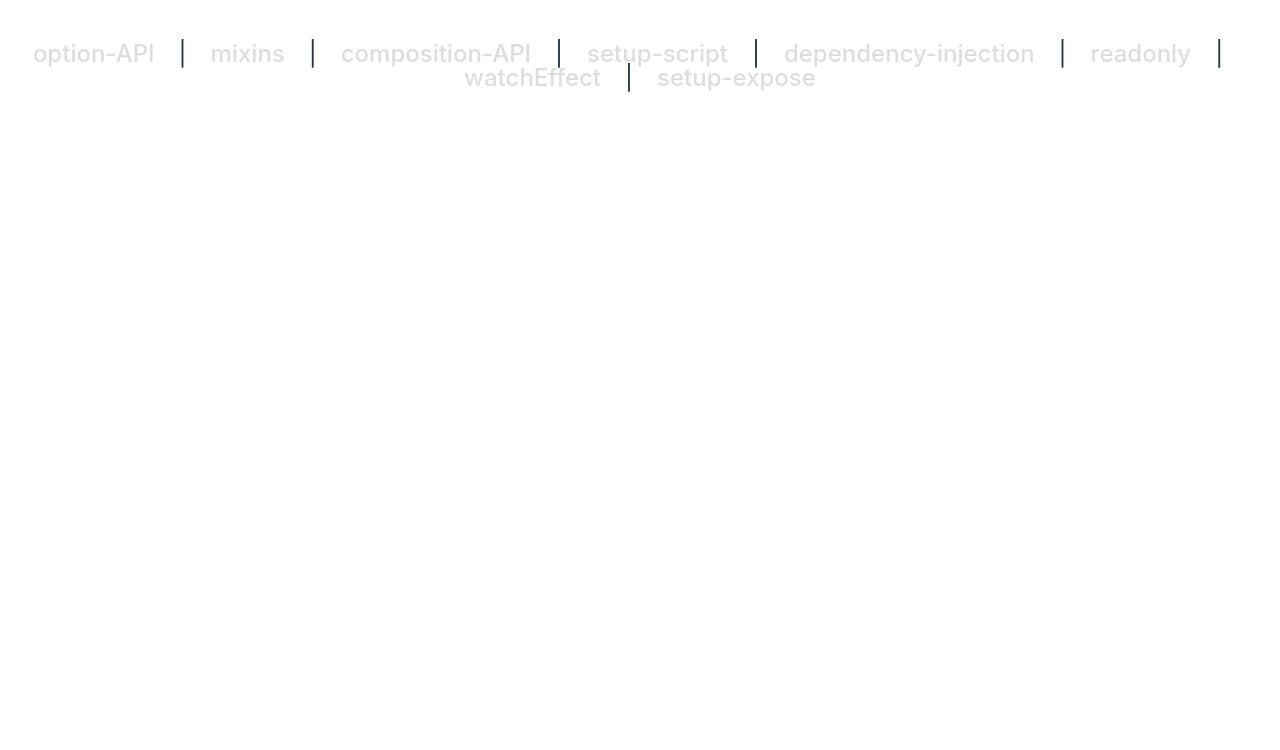
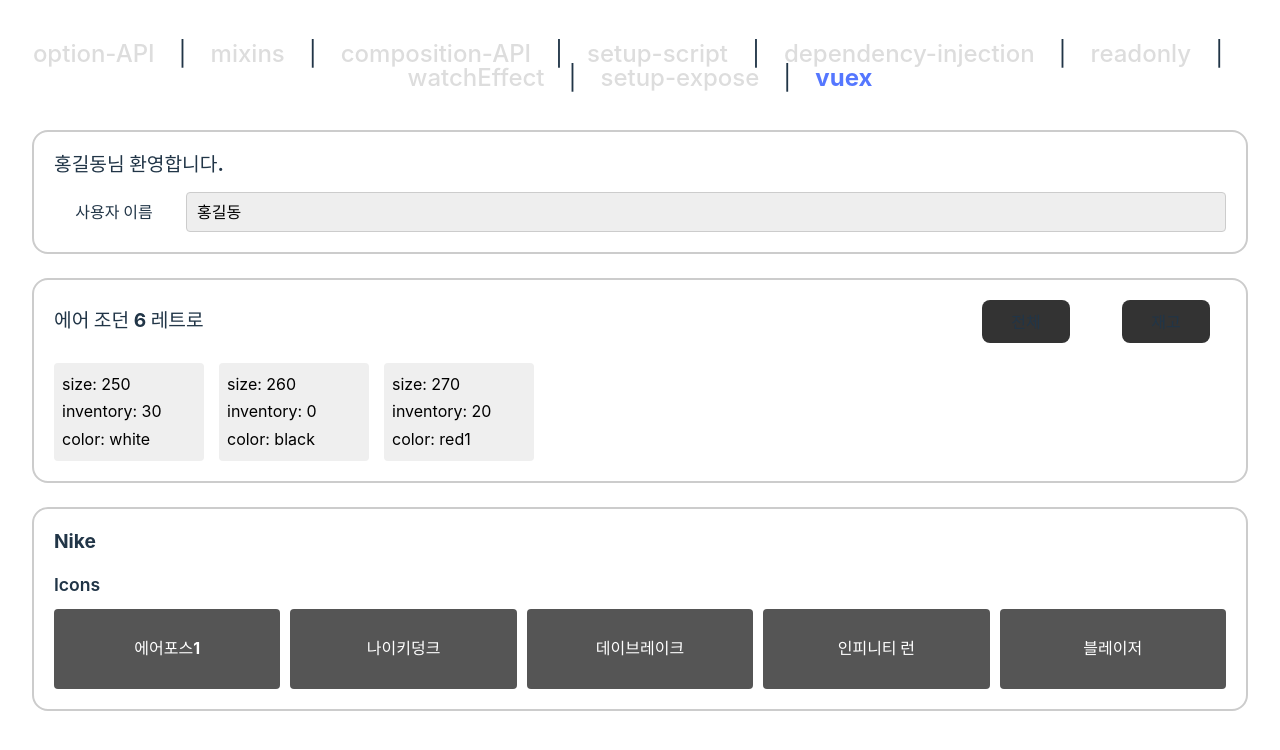
Before and after one commit to koallazon/composition-api, a Vue app: page /vuex in a window 1280 px wide. Shown: the top 750 px of the page. Built offline with nearby package versions, Linux system fonts and the light colour scheme.

Commit message:
vuex 추가

```diff
--- a/package.json
+++ b/package.json
@@ -13,7 +13,8 @@
   "dependencies": {
     "lodash-es": "^4.17.21",
     "vue": "^3.2.37",
-    "vue-router": "4"
+    "vue-router": "4",
+    "vuex": "^4.0.2"
   },
   "devDependencies": {
     "@vitejs/plugin-vue": "^3.0.3",
--- /dev/null
+++ b/src/pages/Vuex.vue
@@ -0,0 +1,72 @@
+<template>
+  <div class="container">
+    <section id="user">
+      <h3>{{ welcomeText }}</h3>
+      <label for="username" class="font-bold">사용자 이름</label>
+      <input
+        id="username"
+        :value="username"
+        type="text"
+        class="text-base grow ml-3"
+        @input="changeName"
+      />
+    </section>
+    <section id="product">
+      <h3>{{ productName }}</h3>
+      <BaseButton label="전체" @click="changeFilterType" />
+      <BaseButton label="재고" value="STOCK" @click="changeFilterType" />
+      <ul v-if="hasProduct">
+        <li v-for="(product, idx) in filteredProducts" :key="idx">
+          <p v-for="n in Object.keys(product).length" :key="`product-${n}`">
+            <label>{{ Object.keys(product)[n - 1] }}</label
+            ><span>: {{ product[Object.keys(product)[n - 1]] }}</span>
+          </p>
+        </li>
+      </ul>
+      <div v-else>제품이 없습니다.</div>
+    </section>
+    <section id="brand">
+      <h3>{{ brandName }}</h3>
+      <h4>Icons</h4>
+      <ul>
+        <Card
+          v-for="(icon, index) in icons"
+          :key="index"
+          :item="icon"
+          @click="changeActiveStatus"
+        />
+      </ul>
+    </section>
+  </div>
+</template>
+
+<script>
+import BaseButton from '../components/BaseButton.vue'
+import Card from '../components/Card.vue'
+import { mapState, mapGetters, mapMutations } from 'vuex'
+export default {
+  components: {
+    BaseButton,
+    Card,
+  },
+  computed: {
+    ...mapState('user', {
+      username: (state) => state.name,
+    }),
+    ...mapState('product', {
+      productName: (state) => state.name,
+    }),
+    ...mapState('brand', {
+      brandName: (state) => state.name,
+      icons: (state) => state.icons,
+    }),
+    ...mapGetters('product', ['hasProduct', 'filteredProducts']),
+    ...mapGetters('user', ['welcomeText', 'loggedIn']),
+  },
+  methods: {
+    ...mapMutations('product', ['changeFilterType']),
+    ...mapMutations('brand', ['changeActiveStatus']),
+    ...mapMutations('user', ['changeName']),
+  },
+}
+</script>
--- a/src/router.js
+++ b/src/router.js
@@ -43,6 +43,11 @@ const router = createRouter({
       name: 'setup-expose',
       component: () => import('./pages/ExposeParent.vue'),
     },
+    {
+      path: '/vuex',
+      name: 'vuex',
+      component: () => import('./pages/Vuex.vue'),
+    },
   ],
 })
 
--- /dev/null
+++ b/src/store/index.js
@@ -0,0 +1,8 @@
+import { createStore } from 'vuex'
+import * as modules from './modules'
+console.log(modules)
+const store = createStore({
+  modules,
+})
+
+export default store
--- /dev/null
+++ b/src/store/modules/brand.js
@@ -0,0 +1,47 @@
+const brandModule = {
+  state: () => ({
+    name: 'Nike',
+    icons: [
+      {
+        id: 1,
+        name: '에어포스1',
+        active: false,
+      },
+      {
+        id: 2,
+        name: '나이키덩크',
+        active: false,
+      },
+      {
+        id: 3,
+        name: '데이브레이크',
+        active: false,
+      },
+      {
+        id: 4,
+        name: '인피니티 런',
+        active: false,
+      },
+      {
+        id: 5,
+        name: '블레이저',
+        active: false,
+      },
+    ],
+  }),
+  mutations: {
+    changeActiveStatus(state, id) {
+      const findItem = state.icons.findIndex((v) => v.id === id)
+      if (findItem < 0) return
+      state.icons.splice(findItem, 1, {
+        ...state.icons[findItem],
+        active: !state.icons[findItem].active,
+      })
+    },
+  },
+}
+
+export default {
+  namespaced: true,
+  ...brandModule,
+}
--- /dev/null
+++ b/src/store/modules/index.js
@@ -0,0 +1,3 @@
+export { default as product } from './product'
+export { default as brand } from './brand'
+export { default as user } from './user'
--- /dev/null
+++ b/src/store/modules/product.js
@@ -0,0 +1,44 @@
+const productModule = {
+  state: () => ({
+    name: '에어 조던 6 레트로',
+    filterType: 'ALL',
+    products: [
+      {
+        size: 250,
+        inventory: 30,
+        color: 'white',
+      },
+      {
+        size: 260,
+        inventory: 0,
+        color: 'black',
+      },
+      {
+        size: 270,
+        inventory: 20,
+        color: 'red1',
+      },
+    ],
+  }),
+  getters: {
+    hasProduct(state) {
+      return state.products.length > 0
+    },
+    filteredProducts(state) {
+      let conditions = (item) => true
+      if (state.filterType === 'STOCK') conditions = (item) => item.inventory > 0
+      return state.products.filter(conditions)
+    },
+  },
+  mutations: {
+    changeFilterType(state, type) {
+      if (!['ALL', 'STOCK'].includes(type)) throw new Error('invalid type params')
+      state.filterType = type
+    },
+  },
+}
+
+export default {
+  namespaced: true,
+  ...productModule,
+}
--- /dev/null
+++ b/src/store/modules/user.js
@@ -0,0 +1,24 @@
+const userModule = {
+  state: () => ({
+    name: '홍길동',
+    id: 'frontman',
+  }),
+  getters: {
+    loggedIn(state) {
+      return !!state.id
+    },
+    welcomeText(state, getters) {
+      return getters.loggedIn ? `${state.name}님 환영합니다.` : '로그인이 필요합니다.'
+    },
+  },
+  mutations: {
+    changeName(state, e) {
+      state.name = e.target.value?.trim()
+    },
+  },
+}
+
+export default {
+  namespaced: true,
+  ...userModule,
+}
--- a/src/style.css
+++ b/src/style.css
@@ -56,6 +56,7 @@ body {
   grid-template-columns: 1fr;
   grid-row-gap: 1.5rem;
   width: 100%;
+  margin: 0 auto;
 }
 
 button[type='button'] {
```
Also changed, not shown: src/main.js (+9 -5 lines), 1 other file (tests, documents, lock files or other folders).
